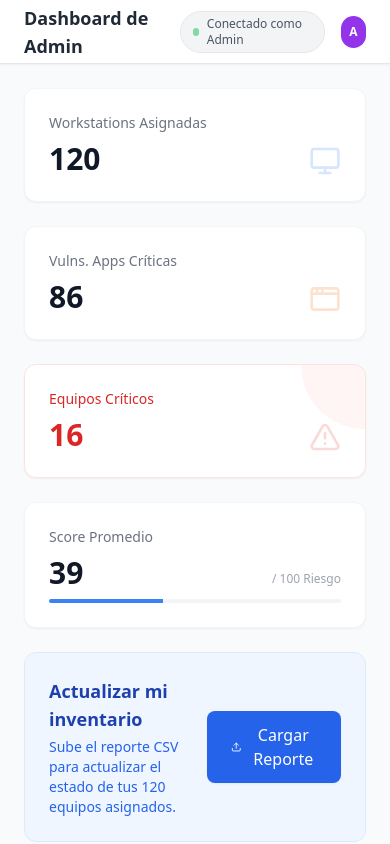
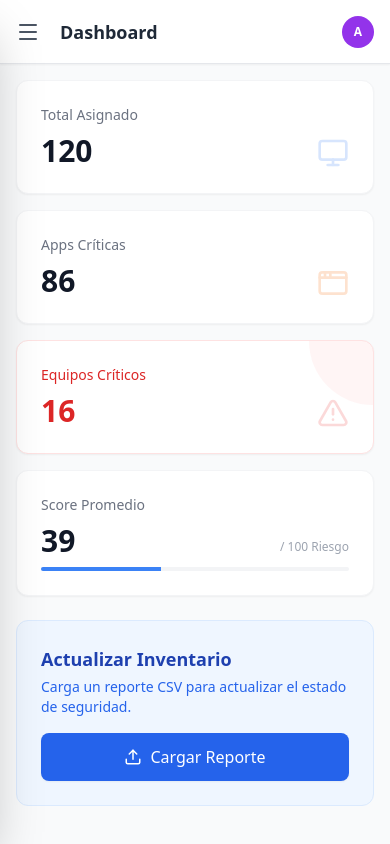
Before and after one commit to gregory10182/vuln-manager, a React (Vite) app: page / in a window 390 px wide. Both pictures are taken after a click on the button "Administrador Global". Built offline with nearby package versions, Linux system fonts and the light colour scheme.

Commit message:
Incluyendo funcionalidad responsive

```diff
--- a/src/App.jsx
+++ b/src/App.jsx
@@ -20,8 +20,8 @@ import {
   LogOut,
   Chrome,
   AppWindow,
+  Menu, // Importamos el icono de menú
 } from "lucide-react";
-import "./App.css";
 
 // Importaciones de nuestros archivos nuevos
 import { INITIAL_ASSETS, ANALYSTS } from "./data/mockData";
@@ -29,24 +29,10 @@ import { LoginScreen } from "./components/LoginScreen";
 import { StatusBadge } from "./components/StatusBadge";
 import { RiskMeter } from "./components/RiskMeter";
 import { Notification } from "./components/Notification";
-
-// Componente auxiliar pequeño para Sidebar (podría ir a components/ui/SidebarItem.jsx)
-const SidebarItem = ({ icon: Icon, label, active, onClick }) => (
-  <button
-    onClick={onClick}
-    className={`w-full flex items-center gap-3 px-4 py-3 text-sm font-medium transition-colors ${
-      active
-        ? "bg-blue-50 text-blue-600 border-r-4 border-blue-600"
-        : "text-gray-600 hover:bg-gray-50 hover:text-gray-900"
-    }`}
-  >
-    <Icon size={20} />
-    {label}
-  </button>
-);
+import { SidebarItem } from "./components/SidebarItem";
 
 export default function App() {
-  const [currentUser, setCurrentUser] = useState(null);
+  const [currentUser, setCurrentUser] = useState(null); // State para la sesión
   const [assets, setAssets] = useState(INITIAL_ASSETS);
   const [activeTab, setActiveTab] = useState("dashboard");
   const [selectedAsset, setSelectedAsset] = useState(null);
@@ -55,18 +41,24 @@ export default function App() {
     message: null,
     type: "success",
   });
+
+  // Nuevo estado para el menú móvil
+  const [sidebarOpen, setSidebarOpen] = useState(false);
+
   const fileInputRef = useRef(null);
 
   // Filtros
   const [showFilters, setShowFilters] = useState(false);
   const [filters, setFilters] = useState({
-    analyst: "Todos",
+    analyst: "Todos", // Para admins
     vulnName: "",
     minRisk: 0,
   });
 
+  // Safe check for role
   const isAnalyst = currentUser?.role === "Analyst";
 
+  // Lógica de filtrado Principal
   const filteredAssets = useMemo(() => {
     if (!currentUser) return [];
 
@@ -82,7 +74,6 @@ export default function App() {
       const matchesAnalystFilter = isAnalyst
         ? true
         : filters.analyst === "Todos" || asset.analyst === filters.analyst;
-
       const matchesVulnName =
         filters.vulnName === "" ||
         asset.vulnerabilities.some(
@@ -90,7 +81,6 @@ export default function App() {
             v.name.toLowerCase().includes(filters.vulnName.toLowerCase()) &&
             v.status === "Open"
         );
-
       const matchesRisk = asset.riskScore >= filters.minRisk;
 
       return (
@@ -103,6 +93,7 @@ export default function App() {
     });
   }, [assets, searchTerm, filters, currentUser, isAnalyst]);
 
+  // Stats calculados dinámicamente
   const stats = useMemo(() => {
     if (!currentUser)
       return { totalAssets: 0, criticalAssets: 0, appVulns: 0, avgRisk: 0 };
@@ -150,30 +141,53 @@ export default function App() {
     }, 1000);
   };
 
+  // --- RENDERIZADO ---
+
   if (!currentUser) {
     return <LoginScreen onLogin={setCurrentUser} />;
   }
 
   return (
-    <div className="flex h-screen bg-gray-50 font-sans text-slate-800">
+    <div className="flex h-screen bg-gray-50 font-sans text-slate-800 overflow-hidden">
       <Notification
         message={notification.message}
         type={notification.type}
         onClose={() => setNotification({ ...notification, message: null })}
       />
 
-      {/* Sidebar */}
-      <aside className="w-64 bg-white border-r border-gray-200 hidden md:flex flex-col">
-        <div className="p-6 border-b border-gray-100">
+      {/* Mobile Overlay (Fondo oscuro cuando abres menú) */}
+      {sidebarOpen && (
+        <div
+          className="fixed inset-0 bg-black/50 z-40 md:hidden backdrop-blur-sm transition-opacity"
+          onClick={() => setSidebarOpen(false)}
+        />
+      )}
+
+      {/* Sidebar Responsive */}
+      <aside
+        className={`
+        fixed inset-y-0 left-0 z-50 w-64 bg-white border-r border-gray-200 flex flex-col transition-transform duration-300 ease-in-out shadow-2xl md:shadow-none md:translate-x-0 md:static
+        ${sidebarOpen ? "translate-x-0" : "-translate-x-full"}
+      `}
+      >
+        <div className="p-6 border-b border-gray-100 flex justify-between items-center">
           <div className="flex items-center gap-2 text-blue-600 font-bold text-xl">
             <ShieldAlert className="fill-blue-100" />
             <span>SecAssets</span>
           </div>
-          <p
-            className="text-xs text-gray-400 mt-1 truncate"
-            title={currentUser.name}
+          {/* Close Button for Mobile */}
+          <button
+            onClick={() => setSidebarOpen(false)}
+            className="md:hidden text-gray-500 hover:text-gray-800"
           >
-            Hola, {currentUser.name.split(" ")[0]}
+            <X size={20} />
+          </button>
+        </div>
+
+        {/* Info User (Visible on sidebar now) */}
+        <div className="px-6 pt-4 pb-0">
+          <p className="text-xs text-gray-400 truncate font-medium uppercase tracking-wider">
+            Sesión de {currentUser.name.split(" ")[0]}
           </p>
         </div>
 
@@ -185,6 +199,7 @@ export default function App() {
             onClick={() => {
               setActiveTab("dashboard");
               setSelectedAsset(null);
+              setSidebarOpen(false);
             }}
           />
           <SidebarItem
@@ -194,6 +209,7 @@ export default function App() {
             onClick={() => {
               setActiveTab("inventory");
               setSelectedAsset(null);
+              setSidebarOpen(false);
             }}
           />
           {!isAnalyst && (
@@ -223,27 +239,36 @@ export default function App() {
       </aside>
 
       {/* Main Content */}
-      <main className="flex-1 flex flex-col overflow-hidden">
-        {/* Header */}
-        <header className="h-16 bg-white border-b border-gray-200 flex items-center justify-between px-6 shadow-sm z-10">
-          <h1 className="text-lg font-semibold text-gray-800">
-            {selectedAsset
-              ? `Detalle: ${selectedAsset.name}`
-              : activeTab === "dashboard"
-              ? `Dashboard de ${
-                  currentUser.role === "Admin" ? "Admin" : "Analista"
-                }`
-              : "Inventario Asignado"}
-          </h1>
-          <div className="flex items-center gap-4">
-            <div className="flex items-center gap-2 px-3 py-1 bg-gray-100 rounded-full border border-gray-200">
+      <main className="flex-1 flex flex-col overflow-hidden w-full relative">
+        {/* Header Responsive */}
+        <header className="h-16 bg-white border-b border-gray-200 flex items-center justify-between px-4 md:px-6 shadow-sm z-10 shrink-0">
+          <div className="flex items-center gap-3">
+            {/* Hamburger Menu Button (Mobile Only) */}
+            <button
+              onClick={() => setSidebarOpen(true)}
+              className="p-2 -ml-2 text-gray-600 hover:bg-gray-100 rounded-lg md:hidden"
+            >
+              <Menu size={24} />
+            </button>
+
+            <h1 className="text-lg font-semibold text-gray-800 truncate max-w-[200px] md:max-w-none">
+              {selectedAsset
+                ? `Detalle: ${selectedAsset.name}`
+                : activeTab === "dashboard"
+                ? "Dashboard"
+                : "Inventario"}
+            </h1>
+          </div>
+
+          <div className="flex items-center gap-2 md:gap-4">
+            <div className="hidden md:flex items-center gap-2 px-3 py-1 bg-gray-100 rounded-full border border-gray-200">
               <div className="w-2 h-2 rounded-full bg-green-500 animate-pulse"></div>
               <span className="text-xs font-medium text-gray-600">
-                Conectado como {currentUser.name}
+                {currentUser.name}
               </span>
             </div>
             <div
-              className={`w-8 h-8 rounded-full flex items-center justify-center font-bold text-xs text-white ${
+              className={`w-8 h-8 rounded-full flex items-center justify-center font-bold text-xs text-white shrink-0 ${
                 isAnalyst ? "bg-blue-500" : "bg-purple-600"
               }`}
             >
@@ -252,16 +277,16 @@ export default function App() {
           </div>
         </header>
 
-        {/* Content */}
-        <div className="flex-1 overflow-auto p-6">
+        {/* Content Scrollable */}
+        <div className="flex-1 overflow-auto p-4 md:p-6">
           {/* VIEW: DASHBOARD */}
           {activeTab === "dashboard" && !selectedAsset && (
             <div className="space-y-6">
               {/* Stats Grid */}
-              <div className="grid grid-cols-1 md:grid-cols-2 lg:grid-cols-4 gap-6">
+              <div className="grid grid-cols-1 md:grid-cols-2 lg:grid-cols-4 gap-4 md:gap-6">
                 <div className="bg-white p-6 rounded-xl border border-gray-100 shadow-sm flex flex-col">
                   <span className="text-gray-500 text-sm font-medium">
-                    Workstations Asignadas
+                    Total Asignado
                   </span>
                   <div className="flex items-end justify-between mt-2">
                     <span className="text-3xl font-bold text-gray-900">
@@ -276,7 +301,7 @@ export default function App() {
                     className="text-gray-500 text-sm font-medium"
                     title="Vulns en Chrome, Edge, Office, Teams"
                   >
-                    Vulns. Apps Críticas
+                    Apps Críticas
                   </span>
                   <div className="flex items-end justify-between mt-2">
                     <span className="text-3xl font-bold text-gray-900">
@@ -326,20 +351,19 @@ export default function App() {
                 </div>
               </div>
 
-              {/* Quick Actions / Import */}
-              <div className="bg-blue-50 border border-blue-100 rounded-xl p-6 flex items-center justify-between">
+              {/* Quick Actions */}
+              <div className="bg-blue-50 border border-blue-100 rounded-xl p-6 flex flex-col md:flex-row items-start md:items-center justify-between gap-4">
                 <div>
                   <h3 className="text-blue-800 font-semibold text-lg">
-                    Actualizar mi inventario
+                    Actualizar Inventario
                   </h3>
                   <p className="text-blue-600 text-sm mt-1">
-                    Sube el reporte CSV para actualizar el estado de tus{" "}
-                    {stats.totalAssets} equipos asignados.
+                    Carga un reporte CSV para actualizar el estado de seguridad.
                   </p>
                 </div>
                 <button
                   onClick={() => fileInputRef.current.click()}
-                  className="bg-blue-600 hover:bg-blue-700 text-white px-6 py-3 rounded-lg shadow-sm font-medium flex items-center gap-2"
+                  className="w-full md:w-auto bg-blue-600 hover:bg-blue-700 text-white px-6 py-3 rounded-lg shadow-sm font-medium flex items-center justify-center gap-2"
                 >
                   <Upload size={18} />
                   Cargar Reporte
@@ -357,9 +381,9 @@ export default function App() {
 
           {/* VIEW: INVENTORY LIST */}
           {activeTab === "inventory" && !selectedAsset && (
-            <div className="bg-white rounded-xl border border-gray-200 shadow-sm overflow-visible">
+            <div className="bg-white rounded-xl border border-gray-200 shadow-sm overflow-hidden flex flex-col">
               {/* --- FILTER TOOLBAR --- */}
-              <div className="p-4 border-b border-gray-200 flex flex-col sm:flex-row gap-4 justify-between bg-gray-50 relative z-20">
+              <div className="p-4 border-b border-gray-200 flex flex-col sm:flex-row gap-4 justify-between bg-gray-50">
                 <div className="relative w-full sm:w-96">
                   <Search
                     className="absolute left-3 top-1/2 transform -translate-y-1/2 text-gray-400"
@@ -367,7 +391,7 @@ export default function App() {
                   />
                   <input
                     type="text"
-                    placeholder="Buscar por usuario, IP, SO..."
+                    placeholder="Buscar usuario, IP..."
                     className="w-full pl-10 pr-4 py-2 border border-gray-300 rounded-lg text-sm focus:outline-none focus:ring-2 focus:ring-blue-500 bg-white"
                     value={searchTerm}
                     onChange={(e) => setSearchTerm(e.target.value)}
@@ -377,7 +401,7 @@ export default function App() {
                 <div className="flex gap-2 relative">
                   <button
                     onClick={() => setShowFilters(!showFilters)}
-                    className={`px-3 py-2 border rounded-lg text-sm flex items-center gap-2 transition-colors ${
+                    className={`flex-1 sm:flex-none justify-center px-3 py-2 border rounded-lg text-sm flex items-center gap-2 transition-colors ${
                       showFilters ||
                       filters.analyst !== "Todos" ||
                       filters.vulnName !== "" ||
@@ -400,7 +424,7 @@ export default function App() {
 
                   {/* --- FILTER POPOVER --- */}
                   {showFilters && (
-                    <div className="absolute right-0 top-12 w-80 bg-white rounded-xl shadow-xl border border-gray-200 p-5 z-50 animate-in fade-in slide-in-from-top-2">
+                    <div className="absolute right-0 top-12 w-full sm:w-80 bg-white rounded-xl shadow-xl border border-gray-200 p-5 z-50 animate-in fade-in slide-in-from-top-2">
                       <div className="flex justify-between items-center mb-4">
                         <h3 className="font-semibold text-gray-800">Filtros</h3>
                         <button
@@ -412,7 +436,6 @@ export default function App() {
                       </div>
 
                       <div className="space-y-4">
-                        {/* Filtro: Analista (Solo si es Admin) */}
                         {!isAnalyst && (
                           <div>
                             <label className="block text-xs font-medium text-gray-500 mb-1">
@@ -438,15 +461,14 @@ export default function App() {
                           </div>
                         )}
 
-                        {/* Filtro: App */}
                         <div>
                           <label className="block text-xs font-medium text-gray-500 mb-1">
-                            Software (Ej. Chrome, Teams)
+                            Software
                           </label>
                           <input
                             type="text"
                             className="w-full p-2 border border-gray-300 rounded-md text-sm bg-white focus:ring-2 focus:ring-blue-500 outline-none"
-                            placeholder="Ej: Edge"
+                            placeholder="Ej: Chrome"
                             value={filters.vulnName}
                             onChange={(e) =>
                               setFilters({
@@ -457,7 +479,6 @@ export default function App() {
                           />
                         </div>
 
-                        {/* Filtro: Riesgo */}
                         <div>
                           <label className="block text-xs font-medium text-gray-500 mb-1 flex justify-between">
                             <span>Riesgo Mínimo</span>
@@ -501,15 +522,15 @@ export default function App() {
                 </div>
               </div>
 
-              {/* Table */}
-              <div className="overflow-x-auto min-h-[400px]">
-                <table className="w-full text-left text-sm">
+              {/* Table with Horizontal Scroll for Mobile */}
+              <div className="overflow-x-auto">
+                <table className="w-full text-left text-sm whitespace-nowrap">
                   <thead className="bg-gray-50 text-gray-500 font-medium border-b border-gray-200">
                     <tr>
                       <th className="px-6 py-3">Workstation</th>
                       {!isAnalyst && <th className="px-6 py-3">Analista</th>}
                       <th className="px-6 py-3">Usuario</th>
-                      <th className="px-6 py-3">IP Address</th>
+                      <th className="px-6 py-3">IP</th>
                       <th className="px-6 py-3">Riesgo</th>
                       <th className="px-6 py-3">Estado</th>
                       <th className="px-6 py-3"></th>
@@ -573,10 +594,7 @@ export default function App() {
                         >
                           <div className="flex flex-col items-center justify-center">
                             <Search size={48} className="text-gray-200 mb-4" />
-                            <p>
-                              No tienes equipos asignados que coincidan con la
-                              búsqueda.
-                            </p>
+                            <p>No se encontraron resultados.</p>
                             <button
                               onClick={resetFilters}
                               className="text-blue-600 text-sm mt-2 hover:underline"
@@ -595,7 +613,7 @@ export default function App() {
 
           {/* VIEW: ASSET DETAIL */}
           {selectedAsset && (
-            <div className="animate-fade-in">
+            <div className="animate-fade-in pb-8">
               <button
                 onClick={() => setSelectedAsset(null)}
                 className="mb-4 text-sm text-gray-500 hover:text-gray-900 flex items-center gap-1"
@@ -619,16 +637,14 @@ export default function App() {
                       </div>
                     </div>
 
-                    <h2 className="text-2xl font-bold text-gray-900 mb-1">
+                    <h2 className="text-2xl font-bold text-gray-900 mb-1 truncate">
                       {selectedAsset.name}
                     </h2>
                     <p className="text-gray-500 mb-6">{selectedAsset.os}</p>
 
                     <div className="space-y-4">
                       <div className="flex justify-between py-2 border-b border-gray-100">
-                        <span className="text-gray-500 text-sm">
-                          Analista Responsable
-                        </span>
+                        <span className="text-gray-500 text-sm">Analista</span>
                         <span className="text-sm text-purple-700 font-medium">
                           {selectedAsset.analyst}
                         </span>
@@ -657,15 +673,13 @@ export default function App() {
                   </div>
 
                   <div className="bg-blue-600 text-white rounded-xl p-6 shadow-lg">
-                    <h3 className="font-bold text-lg mb-2">
-                      Acciones de Parcheo
-                    </h3>
+                    <h3 className="font-bold text-lg mb-2">Acciones</h3>
                     <div className="grid grid-cols-1 gap-3">
                       <button className="bg-blue-700 hover:bg-blue-800 py-2 rounded-lg text-sm font-medium transition-colors">
-                        Registrar Parche Aplicado
+                        Registrar Parche
                       </button>
                       <button className="bg-white text-blue-700 hover:bg-gray-100 py-2 rounded-lg text-sm font-medium transition-colors">
-                        Contactar a {selectedAsset.user}
+                        Contactar Usuario
                       </button>
                     </div>
                   </div>
@@ -676,7 +690,7 @@ export default function App() {
                   <div className="bg-white rounded-xl border border-gray-200 shadow-sm h-full">
                     <div className="p-6 border-b border-gray-200 flex justify-between items-center">
                       <h3 className="font-bold text-gray-900">
-                        Vulnerabilidades Pendientes
+                        Vulnerabilidades
                       </h3>
                       <button className="text-blue-600 text-sm hover:underline">
                         + Nota
@@ -687,11 +701,9 @@ export default function App() {
                       <div className="p-12 text-center">
                         <CheckCircle className="w-16 h-16 text-green-500 mx-auto mb-4 opacity-20" />
                         <h4 className="text-lg font-medium text-gray-900">
-                          Sin Riesgos Detectados
+                          Sin Riesgos
                         </h4>
-                        <p className="text-gray-500">
-                          Buen trabajo. Este equipo está limpio.
-                        </p>
+                        <p className="text-gray-500">Equipo limpio.</p>
                       </div>
                     ) : (
                       <div className="divide-y divide-gray-100">
@@ -718,7 +730,7 @@ export default function App() {
                               }`}
                             >
                               <div className="flex-1">
-                                <div className="flex items-center gap-3 mb-1">
+                                <div className="flex flex-wrap items-center gap-2 mb-1">
                                   <StatusBadge status={vuln.severity} />
                                   <span className="font-mono text-sm text-gray-500 font-medium">
                                     {vuln.cve}
@@ -730,23 +742,23 @@ export default function App() {
                                   )}
                                   {isBrowser && (
                                     <span className="text-[10px] font-bold text-blue-600 bg-white px-2 rounded border border-blue-200">
-                                      BROWSER
+                                      WEB
                                     </span>
                                   )}
                                   {isAdobe && (
                                     <span className="text-[10px] font-bold text-red-600 bg-white px-2 rounded border border-red-200">
-                                      ADOBE
+                                      PDF
                                     </span>
                                   )}
                                 </div>
-                                <p className="text-gray-800 font-medium">
+                                <p className="text-gray-800 font-medium text-sm sm:text-base">
                                   {vuln.name}
                                 </p>
                                 <p className="text-sm text-gray-500 mt-1">
                                   Detectado: {vuln.date}
                                 </p>
                               </div>
-                              <div className="flex items-center gap-3">
+                              <div className="flex items-center gap-3 self-end sm:self-auto">
                                 <StatusBadge status={vuln.status} />
                                 <button className="text-gray-400 hover:text-gray-600">
                                   <MoreVertical size={18} />
--- a/src/components/LoginScreen.jsx
+++ b/src/components/LoginScreen.jsx
@@ -4,7 +4,7 @@ import { ANALYSTS } from "../data/mockData";
 
 export const LoginScreen = ({ onLogin }) => (
   <div className="flex items-center justify-center min-h-screen bg-gray-100 p-4">
-    <div className="bg-white rounded-2xl shadow-xl max-w-md w-full p-8 text-center">
+    <div className="bg-white rounded-2xl shadow-xl max-w-md w-full p-8 text-center animate-fade-in-up">
       <div className="w-16 h-16 bg-blue-100 text-blue-600 rounded-full flex items-center justify-center mx-auto mb-6">
         <ShieldAlert size={32} />
       </div>
@@ -28,7 +28,7 @@ export const LoginScreen = ({ onLogin }) => (
           </span>
         </div>
 
-        <div className="grid grid-cols-1 gap-2 max-h-60 overflow-y-auto pr-1">
+        <div className="grid grid-cols-1 gap-2 max-h-60 overflow-y-auto pr-1 custom-scrollbar">
           {ANALYSTS.map((name) => (
             <button
               key={name}
--- /dev/null
+++ b/src/components/SidebarItem.jsx
@@ -0,0 +1,15 @@
+import React from "react";
+
+export const SidebarItem = ({ icon: Icon, label, active, onClick }) => (
+  <button
+    onClick={onClick}
+    className={`w-full flex items-center gap-3 px-4 py-3 text-sm font-medium transition-colors ${
+      active
+        ? "bg-blue-50 text-blue-600 border-r-4 border-blue-600"
+        : "text-gray-600 hover:bg-gray-50 hover:text-gray-900"
+    }`}
+  >
+    <Icon size={20} />
+    {label}
+  </button>
+);
```
